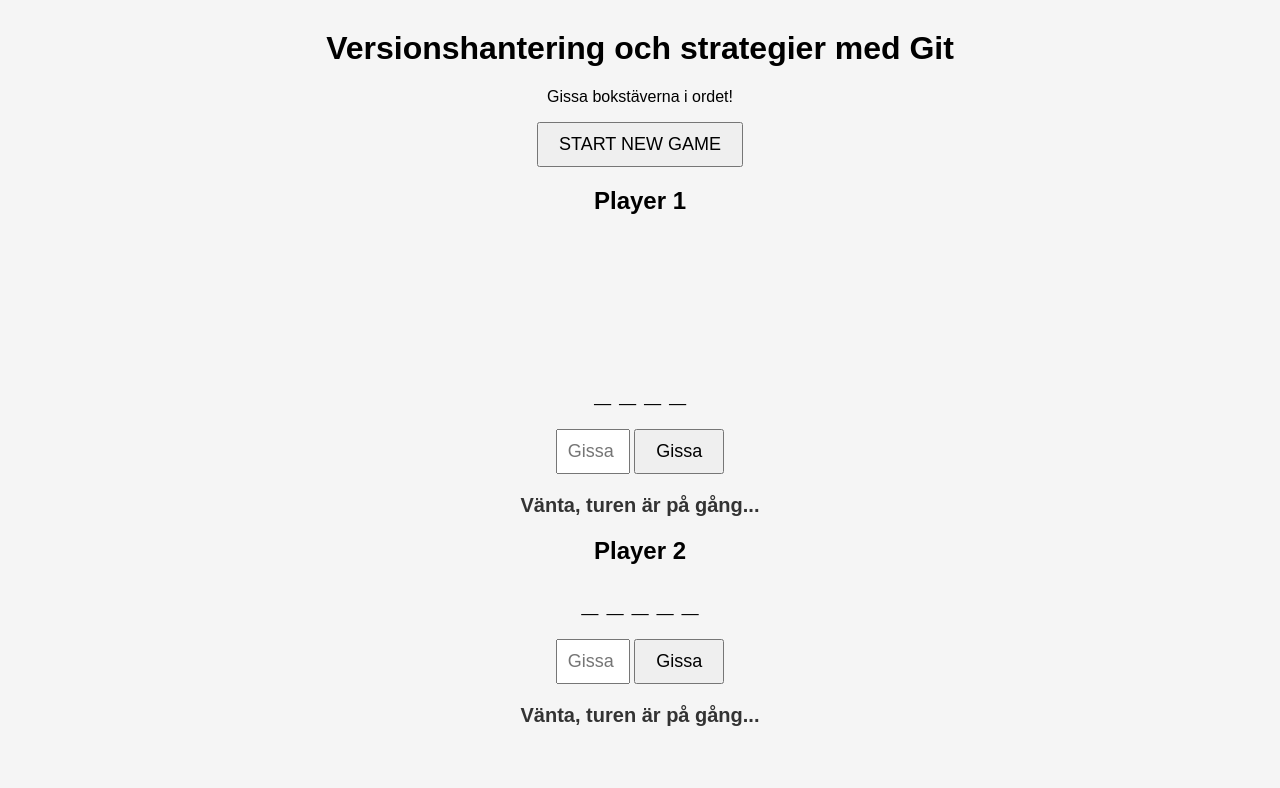
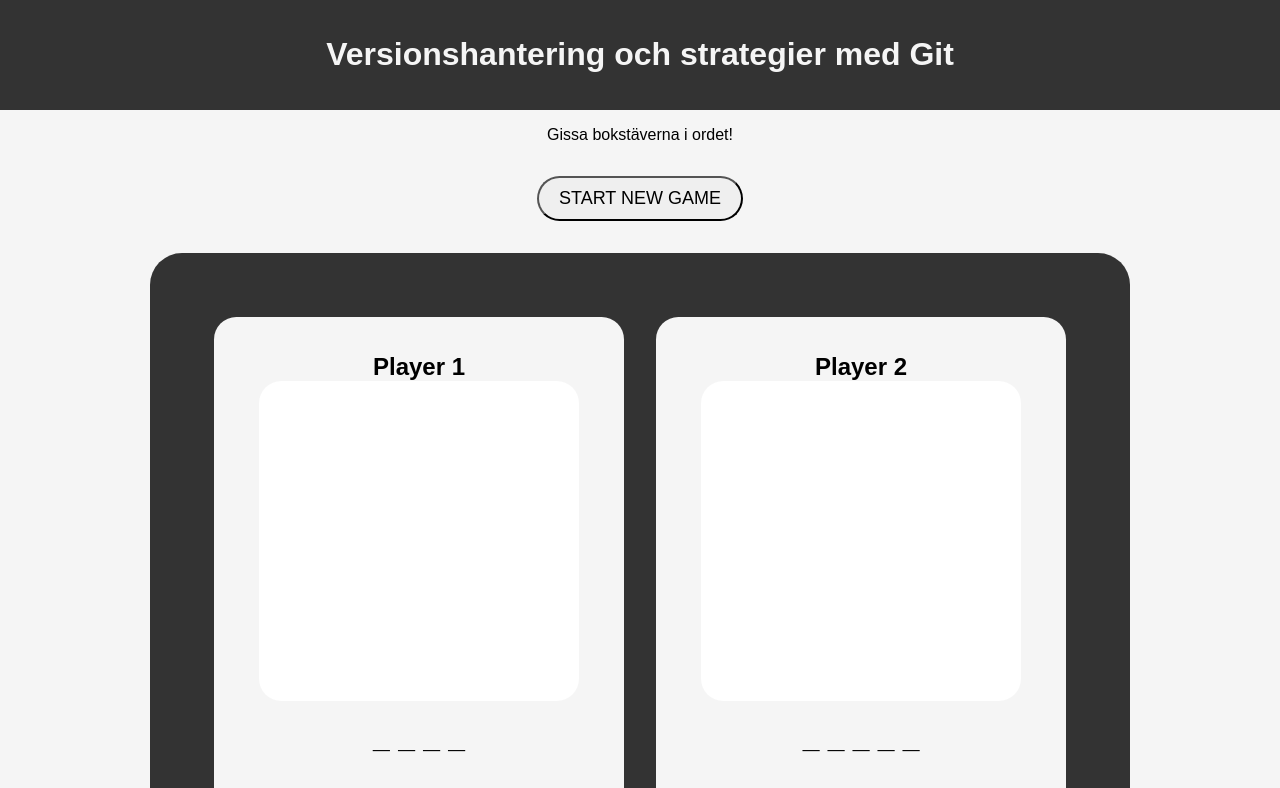
Before and after one commit to GhoriHoly/hangman, a plain HTML site: page index.html in a window 1280 px wide. Shown: the top 788 px of the page. Drawn offline with Linux system fonts and the light colour scheme.

Commit message:
Add styling for two player setup

```diff
--- a/style.css
+++ b/style.css
@@ -1,11 +1,28 @@
+* {
+    box-sizing: border-box;
+}
+
 body {
+    height: 100vh;
+    width: 100vw;
     font-family: Arial, sans-serif;
     text-align: center;
     background-color: #f5f5f5;
+    margin: 0;
 }
 
-h1 {
-    margin-top: 30px;
+header {
+    background-color: #333;
+    color: #f5f5f5;
+    margin: 0;
+    padding: 15px;
+    top: 0;
+}
+
+main {
+    display: flex;
+    flex-direction: column;
+    align-items: center;
 }
 
 .word-display {
@@ -17,14 +34,19 @@ h1 {
 #letter-input {
     padding: 10px;
     font-size: 18px;
-    width: 50px;
     text-align: center;
+    border-radius: 2rem;
 }
 
 .button {
     padding: 10px 20px;
     font-size: 18px;
     cursor: pointer;
+    border-radius: 2rem;
+}
+
+#start-btn {
+    margin: 1rem;
 }
 
 #message {
@@ -33,3 +55,51 @@ h1 {
     margin-top: 20px;
     color: #333;
 }
+
+.game-container {
+    min-width: 800px;
+    max-width: 1000px;
+    margin: 1rem;
+    padding: 4rem;
+    display: flex;
+    flex-direction: row;
+    justify-content: center;
+    background-color: #333;
+    border-radius: 2rem;
+    gap: 2rem;
+}
+
+.player-header {
+    height: 3rem;
+}
+
+.player-container {
+    display: flex;
+    flex-direction: column;
+    align-items: center;
+    background-color: #f5f5f5;
+    border-radius: 1.4rem;
+    padding: 1rem;
+}
+
+.hangman-container {
+    display: flex;
+    flex-direction: column;
+    justify-content: center;
+    align-items: center;
+    width: 20rem;
+    height: 20rem;
+    background-color: white;
+    color: black;
+    font-size: 2rem;
+    padding: 0;
+    margin: 0;
+    border-radius: 1.4rem;
+}
+
+.input-wrapper {
+    display: flex;
+    flex-direction: row;
+    justify-content: space-evenly;
+    margin: 1rem;
+}
```
